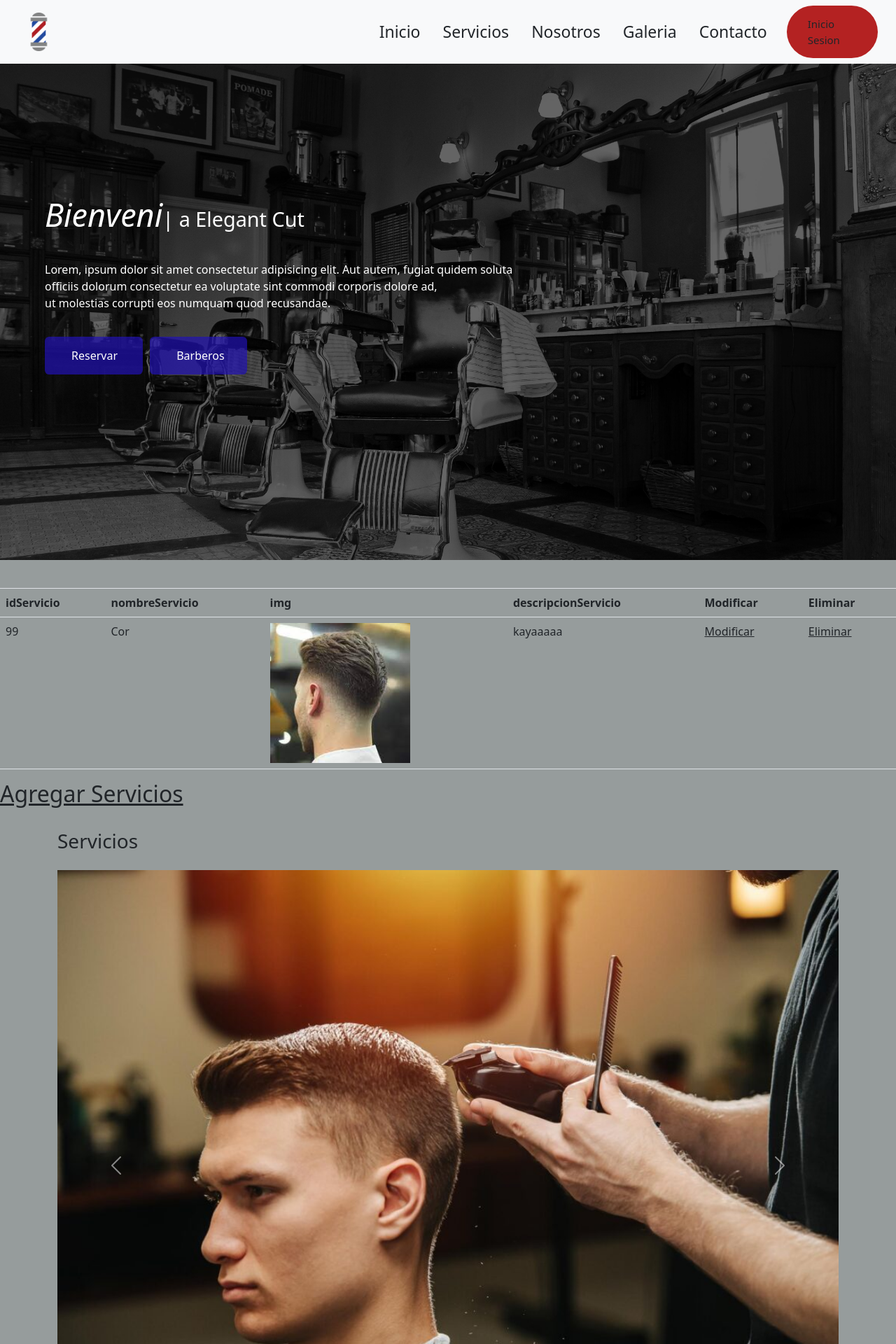
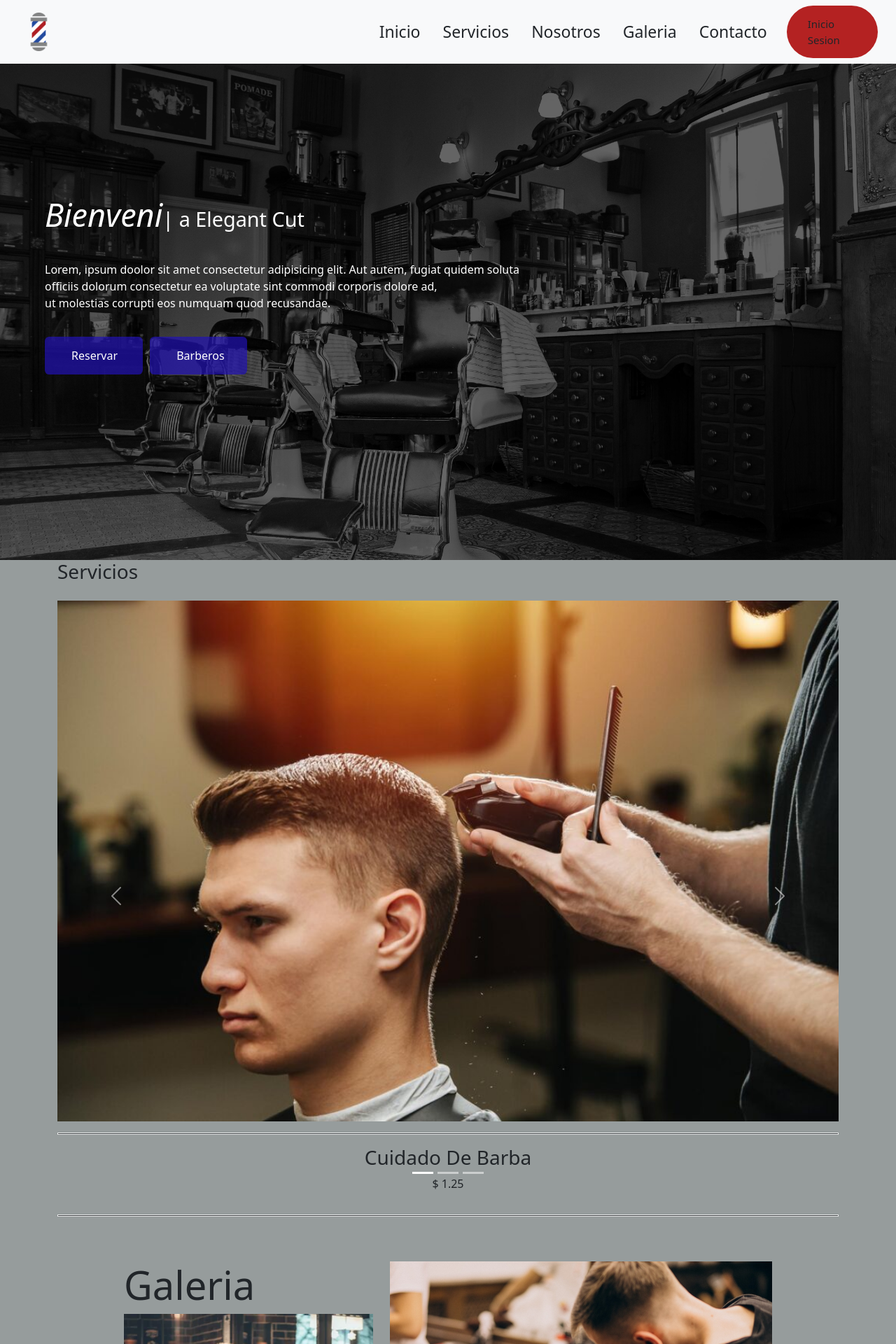
Before and after one commit to jeffryxdd/barbe-master, a Django app: page / in a window 1280 px wide. Shown: the top 1920 px of the page at 70% size. Run offline with Django 4.2, Linux system fonts and the light colour scheme; data comes from the database, SQL or seed files in the repository; both versions use the stored data as it was before the commit; some libraries are stand-ins or nearby versions.

Commit message:
Add files via upload

```diff
--- a/users/admin.py
+++ b/users/admin.py
@@ -1,5 +1,3 @@
 from django.contrib import admin
-from .models import TipoServicio, Servicio
+
 # Register your models here.
-admin.site.register(TipoServicio)
-admin.site.register(Servicio)
--- a/users/models.py
+++ b/users/models.py
@@ -1,19 +1,3 @@
 from django.db import models
 
 # Create your models here.
-class TipoServicio(models.Model):
-    idTipoServicio = models.IntegerField(primary_key=True,verbose_name='Id')
-    nombreTipoServicio = models.CharField(max_length=50,verbose_name='Tipo de Servicio')
-
-    def __str__(self):
-        return self.nombreTipoServicio
-
-class Servicio(models.Model):
-    idServicio = models.IntegerField(primary_key=True, verbose_name='Id Servicio')
-    nombreServicio = models.CharField(max_length=50, verbose_name='Nombre Servicio')
-    img = models.ImageField(upload_to = 'users/static/barb/img/', default='', verbose_name = 'Imagen Servicio')
-    descripcionServicio = models.CharField(max_length=200,null=True, blank=True, verbose_name='Descripción Servicio')
-    categoria = models.ForeignKey(TipoServicio, on_delete=models.CASCADE)
-
-    def __str__(self):
-        return self.nombreServicio
--- a/users/static/barb/css/style.css
+++ b/users/static/barb/css/style.css
@@ -20,27 +20,6 @@
     .secContacto {
         height: 100vh;
     }
-
-    .agregarser h2 {
-        display: block;
-        text-align: center;
-        color: white;
-        text-decoration: none;
-        font-size: 22px;
-        font-weight: 700;
-        padding: 16px;
-        margin-left: 800px;
-        margin-right: 800px;
-        border-radius: 1rem;
-        background-color: #353535;
-        opacity: 0.9;
-    }
-
-    .agregarser a:hover {
-        background-color: #7F6295;
-        color: whitesmoke;
-    }
-
 
     .tarjeta {
         background-color: aliceblue;
@@ -826,8 +805,3 @@
     .barberos h3 {
         align-content: center;
     }
-
-
-    .serv1 a{
-        align-content: center;
-    }
--- a/users/templates/barberos/index.html
+++ b/users/templates/barberos/index.html
@@ -65,7 +65,8 @@
 
     </nav>
 
-<section id="inicio">
+<section>
+
 
     <div class="contenedor__slider">
 
@@ -74,7 +75,7 @@
                 <h3 class="titulo"><span class="typed"></span> a Elegant Cut</h3>
 
                 <br>
-                <p>Lorem, ipsum dolor sit amet consectetur adipisicing elit. Aut autem, fugiat quidem soluta <br> officiis dolorum consectetur ea voluptate sint commodi corporis dolore ad, <br> ut molestias corrupti eos numquam quod recusandae.</p>
+                <p>Lorem, ipsum doolor sit amet consectetur adipisicing elit. Aut autem, fugiat quidem soluta <br> officiis dolorum consectetur ea voluptate sint commodi corporis dolore ad, <br> ut molestias corrupti eos numquam quod recusandae.</p>
                 <div class="contenedor__botones">
                     <a href="https://www.whatsapp.com/?lang=es">
 
@@ -92,66 +93,6 @@
 
 </section>
 
-<br>
-
-<section id="serv1">
-
-    <table class="table table-hover">
-        <div class="tabla">
-          <section class="container">
-            <table class = table table-hover>
-              <tr>
-                <th>idServicio</th>
-                <th>nombreServicio</th>
-                <th>img</th>
-                <th>descripcionServicio</th>
-                <th scope="col">Modificar</th>
-                <th scope="col">Eliminar</th>
-              </tr>
-              {% for s in servicios %}
-              <tr>
-                <td>{{s.idServicio}}</td>
-                <td>{{s.nombreServicio}}</td>
-                <td><img src = {{s.img.url}} width="200">
-                </td>
-                <td>{{s.descripcionServicio}}</td>
-                <td><a href="{% url 'modificar_servicio' s.idServicio %}">Modificar</a></td>
-                <td><a href="{% url 'delete' s.idServicio %}">Eliminar</a></td>
-
-              </tr>
-              {% endfor %}
-            </table>
-          </section>
-        </div>
-      </div>
-
-      <table class="table table-hover">
-
-        <h2 id = "agregarser justify-content-center" ><a href="{%url 'form_servicio'%}">Agregar Servicios</a></h2>
-
-</section>
-<br>
-
-
-<section>
-    <div id="carouselExampleSlidesOnly" class="carousel slide" data-ride="carousel">
-        <div class="carousel-inner">
-
-
-          <div class="carousel-item">
-            <img src = {{s.img.url}} width="200">
-            <th>idServicio</th>
-            <th>nombreServicio</th>
-            <th>img</th>
-            <th>descripcionServicio</th>
-            <th scope="col">Modificar</th>
-            <th scope="col">Eliminar</th>
-
-          </div>
-        </div>
-      </div>
-
-</section>
 
 
     <div class="container">
@@ -194,7 +135,7 @@
 
 
                   <div class="carousel-item">
-                    <img src="{% static 'barb/img/BARBER1GAL.jpg'%}" class="d-block w-100" alt="Slide 1">
+                      <img src="{% static 'barb/img/BARBER1GAL.jpg'%} class="d-block w-100" alt="Slide 2">
                       <div class="carousel-caption d-none d-md-block">
 
                       </div>
@@ -363,7 +304,7 @@
                     <textarea name="mensaje_contacto" id="mensaje_contacto" cols="30" rows="10"></textarea>
                     <br>
                     <br>
-                    <label for="avisos_contacto">Esta Seguro?</label>
+                    <label for="avisos_contacto">¿Esta Seguro?</label>
                     <input type="checkbox" name="avisos_contacto" id="avisos_contacto"> <br>
                     <button type="button" id="btn_contacto">Enviar</button>
                 </form>
--- a/users/urls.py
+++ b/users/urls.py
@@ -1,18 +1,8 @@
 from django.urls import path
-from django.conf import settings
-from django.conf.urls.static import static
-from xml.dom.minidom import Document
-from .views import home,form_Servicio,inicio, registro, barbero, modificar_servicio,delete
+from .views import index, inicio, registro, barbero
 urlpatterns = [
-    path('', home, name='admin-index' ),
-    path('index',home,name='home'),
+    path('', index, name='admin-index' ),
     path('iniciosesion/', inicio, name='iniciosesion'),
     path('registro/', registro, name='registro'),
     path('barbero/', barbero, name='barbero'),
-    path('form_Servicio/',form_Servicio,name='form_servicio'),
-    path('modificar-servicio/<id>',modificar_servicio,name='modificar_servicio'),
-    path('delete/<id>', delete,name='delete'),
-
 ]
-if settings.DEBUG:
-    urlpatterns += static(settings.MEDIA_URL, document_root = settings.MEDIA_ROOT)
--- a/users/views.py
+++ b/users/views.py
@@ -1,7 +1,4 @@
-from ast import Return
-from django.shortcuts import render,redirect
-from users.models import Servicio
-from .forms import ServicioForm
+from django.shortcuts import render
 
 # Create your views here.
 def index(request):
@@ -15,52 +12,3 @@ def registro(request):
 
 def barbero(request):
     return render(request,'barberos/barberos.html')
-
-def home(request):
-    servicios = Servicio.objects.all()
-    datos = {
-        'servicios':servicios
-    }
-    return render(request, 'barberos/index.html',datos)
-
-def form_Servicio(request):
-    form= ServicioForm()
-    return render(request, 'barberos/formulario.html',{'form':form})
-
-def form_Servicio(request):
-    datos = {
-        'form': ServicioForm()
-    }
-
-    if request.method == 'POST':
-        formulario = ServicioForm(request.POST or None, request.FILES or None) #Carga de archivos
-        if formulario.is_valid():
-            formulario.save() #inserta la BD
-            datos['mensaje'] = 'Se guardó Servicio'
-        else:
-            datos['mensaje'] = 'NO se guardó Servicio'
-
-    return render(request, "barberos/formulario.html",datos)
-
-def modificar_servicio(request, id):
-    servicio = Servicio.objects.get(idServicio = id)
-
-    datos = {
-        'form':ServicioForm(instance=servicio)
-    }
-    if(request.method == 'POST'):
-        servicio = ServicioForm(data=request.POST, instance=servicio)
-        if servicio.is_valid():
-            servicio.save()
-            datos['mensaje'] = 'Modificado Correctamente'
-        else:
-            datos['mensaje'] = 'NO se modificó Servicio'
-
-
-    return render(request, 'barberos/modificar-servicio.html', datos)
-
-def delete(request, id):
-    servicio = Servicio.objects.get(idServicio = id)
-    servicio.delete()
-
-    return redirect(to='home')
```
Also changed, not shown: db.sqlite3 (deleted).
